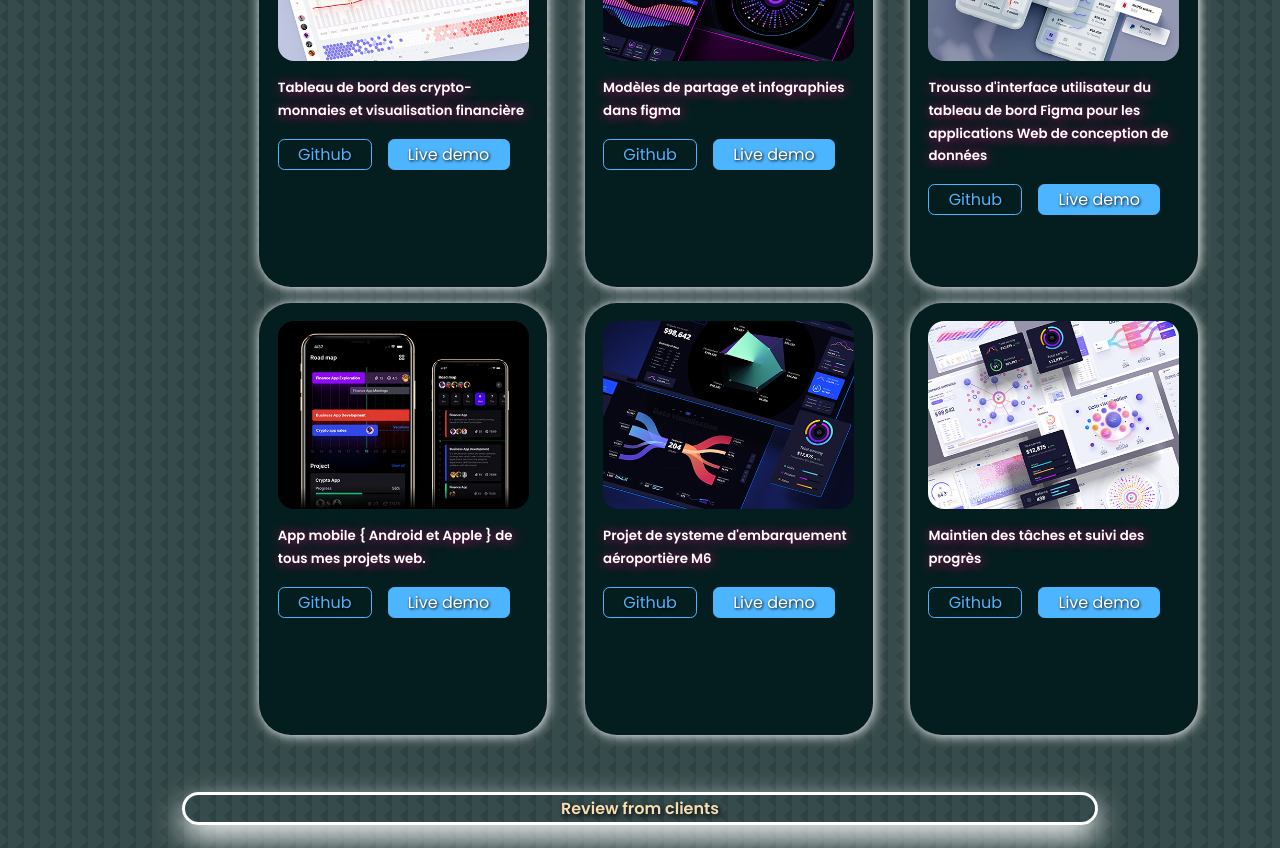
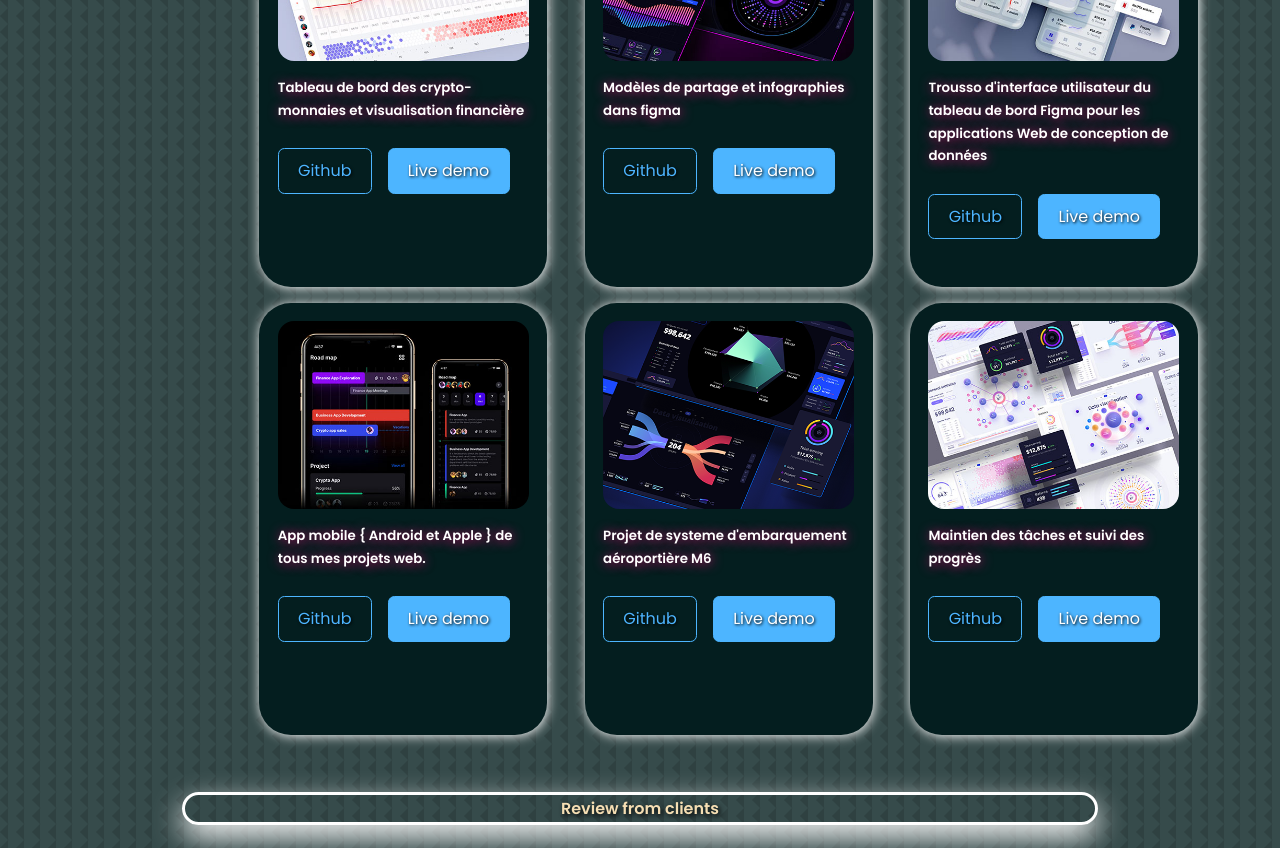
Before and after one commit to Mouhamed1003/keenprogrammer.com, a React (Create React App) app: page / in a window 1280 px wide. Shown: the part 3720-4568 px from the top of the page. Built offline with nearby package versions, Linux system fonts and the light colour scheme.

Commit message:
Update portfolio.css

```diff
--- a/src/components/portfolio/portfolio.css
+++ b/src/components/portfolio/portfolio.css
@@ -43,7 +43,7 @@
     overflow: hidden;
 }
 .portfolio_item h3 {
-    margin: 1rem 0 1rem;
+    margin: 1rem 0rem 1.6rem 0rem;
     font-size: smaller;
 }
 .portfolio_item-cta {
@@ -52,8 +52,8 @@
     margin-bottom: 0.1rem;
 }
 .portfolio_item-cta a {
-    padding-top: 1px;
-    padding-bottom: 1px;
+    padding-top: 0.5rem;
+    padding-bottom:  0.5rem;
 }
 /*@ ============== LES MEDIAS QUERYS " Medium device "((( Les Respensives a moyenne taille: tablette ))) ================ */
 @media screen and (max-width: 1024px) {
```
